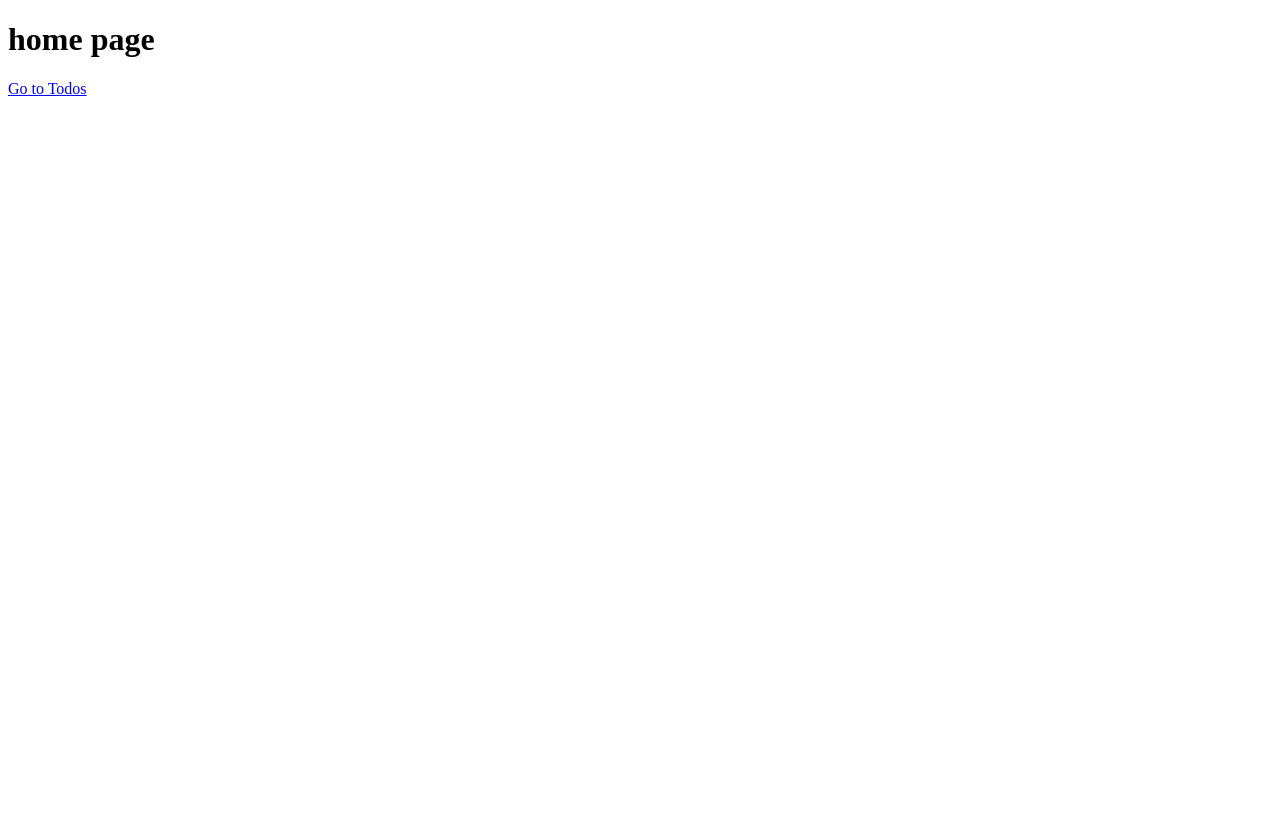
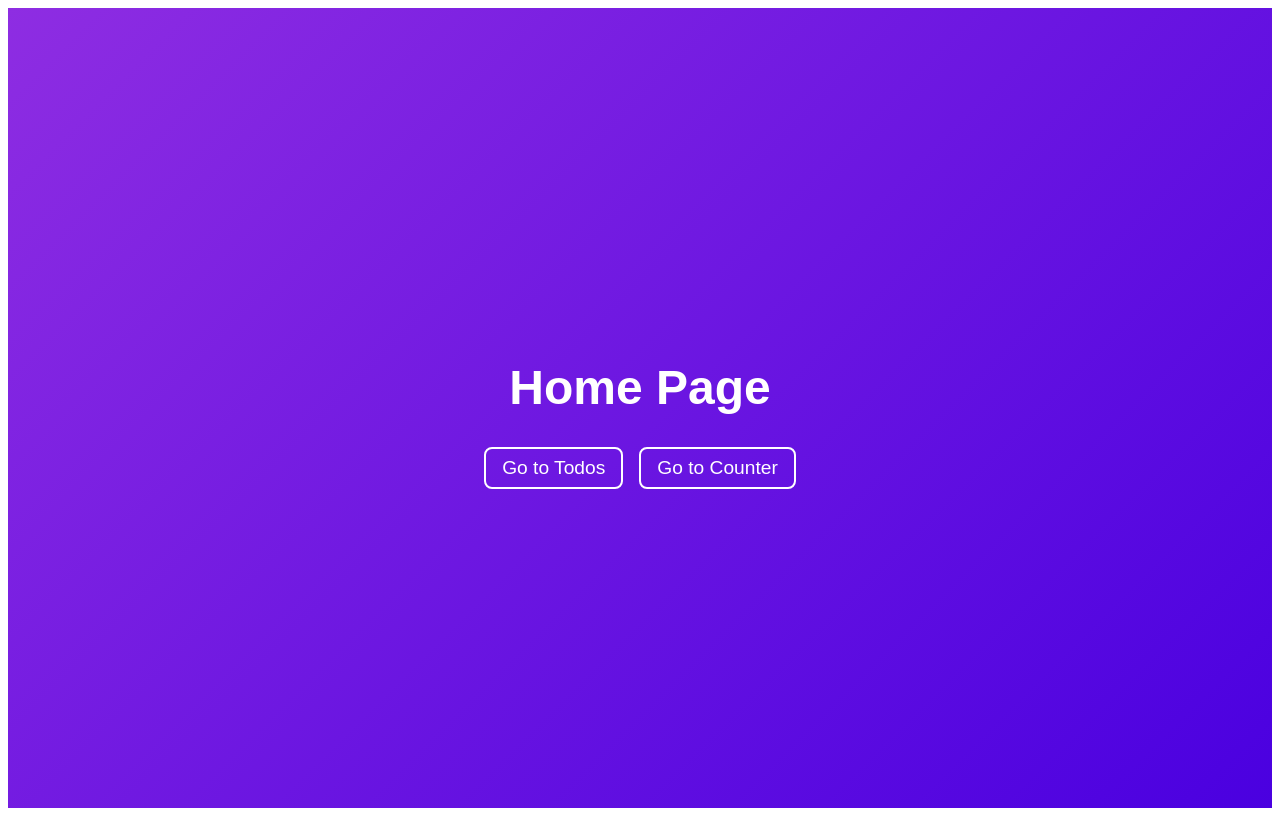
Before and after one commit to whatever1takes/todo-front, a Vue app: page / in a window 1280 px wide. Built offline with nearby package versions, Linux system fonts and the light colour scheme.

Commit message:
add Counter

```diff
--- /dev/null
+++ b/src/components/Counter.vue
@@ -0,0 +1,53 @@
+<script setup>
+
+import {useRouter} from "vue-router";
+
+const router = useRouter();
+
+const goBack = () => {
+  console.log('go back');
+  router.go(-1); // 使用 Vue Router 返回上一页
+}
+</script>
+
+<template>
+  <el-page-header @back="goBack">
+    <template #content>
+      <span class="text-large font-600 mr-3"> Title </span>
+    </template>
+  </el-page-header>
+</template>
+
+<style scoped>
+.page-container {
+  padding: 20px;
+  border: 1px solid #e0e0e0;
+  border-radius: 8px;
+  box-shadow: 0 2px 12px rgba(0, 0, 0, 0.1);
+}
+
+.el-page-header {
+  display: flex;
+  align-items: center;
+  padding: 20px 30px;
+  background-color: white;
+  border-bottom: 1px solid #e0e0e0;
+}
+
+.el-page-header__left {
+  display: flex;
+  align-items: center;
+  margin-right: 20px;
+}
+
+.el-page-header__title {
+  font-size: 16px;
+  color: #333;
+}
+
+.el-page-header__content {
+  font-size: 18px;
+  color: #666;
+  font-weight: bold;
+}
+</style>
--- a/src/components/Home.vue
+++ b/src/components/Home.vue
@@ -1,14 +1,82 @@
 <script setup>
-
 </script>
 
 <template>
-  <div>
-    <h1>home page</h1>
-    <router-link to="/todolist">Go to Todos</router-link>
+  <div class="home-container">
+    <h1 class="home-title">Home Page</h1>
+    <div class="links-container">
+      <router-link to="/todolist" class="link">Go to Todos</router-link>
+      <router-link to="/counter" class="link">Go to Counter</router-link>
+    </div>
   </div>
 </template>
 
 <style scoped>
+.home-container {
+  display: flex;
+  flex-direction: column;
+  align-items: center;
+  justify-content: center;
+  height: 100vh;
+  background: linear-gradient(135deg, #8e2de2, #4a00e0);
+  color: white;
+  font-family: 'Arial', sans-serif;
+  text-align: center;
+}
 
+.home-title {
+  font-size: 3rem;
+  margin-bottom: 2rem;
+  animation: fadeInDown 1s ease-out;
+}
+
+.links-container {
+  display: flex;
+  flex-direction: column;
+  gap: 1rem;
+}
+
+.link {
+  text-decoration: none;
+  color: white;
+  font-size: 1.2rem;
+  padding: 0.5rem 1rem;
+  border: 2px solid white;
+  border-radius: 8px;
+  transition: background-color 0.3s, color 0.3s;
+  animation: fadeInUp 1s ease-out;
+}
+
+.link:hover {
+  background-color: white;
+  color: #4a00e0;
+}
+
+@keyframes fadeInDown {
+  from {
+    opacity: 0;
+    transform: translateY(-20px);
+  }
+  to {
+    opacity: 1;
+    transform: translateY(0);
+  }
+}
+
+@keyframes fadeInUp {
+  from {
+    opacity: 0;
+    transform: translateY(20px);
+  }
+  to {
+    opacity: 1;
+    transform: translateY(0);
+  }
+}
+
+@media (min-width: 768px) {
+  .links-container {
+    flex-direction: row;
+  }
+}
 </style>
--- a/src/components/TodoList.vue
+++ b/src/components/TodoList.vue
@@ -1,5 +1,11 @@
 <template>
+  <el-page-header @back="goBack">
+    <template #content>
+      <span class="text-large font-600 mr-3"> TODO List </span>
+    </template>
+  </el-page-header>
   <div class="todo-app">
+
     <el-card class="todo-card" shadow="always" :body-style="{ padding: '20px' }" style="max-width: 480px">
       <template #header>
         <div class="todo-header">
@@ -32,7 +38,14 @@
 import {onMounted, ref} from 'vue'
 import axios from 'axios'
 import {ElMessage} from 'element-plus'
+import {useRouter} from "vue-router";
 
+const router = useRouter();
+
+const goBack = () => {
+  console.log('go back');
+  router.go(-1); // 使用 Vue Router 返回上一页
+}
 const axiosInstance = axios.create({
   baseURL: 'http://localhost:8080',
   timeout: 5000
@@ -95,12 +108,44 @@ onMounted(fetchTodos)
 </script>
 
 <style scoped>
+.page-container {
+  padding: 20px;
+  border: 1px solid #e0e0e0;
+  border-radius: 8px;
+  box-shadow: 0 2px 12px rgba(0, 0, 0, 0.1);
+}
+
+.el-page-header {
+  display: flex;
+  align-items: center;
+  padding: 20px 30px;
+  background-color: white;
+  border-bottom: 1px solid #e0e0e0;
+}
+
+.el-page-header__left {
+  display: flex;
+  align-items: center;
+  margin-right: 20px;
+}
+
+.el-page-header__title {
+  font-size: 16px;
+  color: #333;
+}
+
+.el-page-header__content {
+  font-size: 18px;
+  color: #666;
+  font-weight: bold;
+}
+
 .todo-app {
   display: flex;
   justify-content: center;
   align-items: center;
   height: 100vh;
-  background-color: #f0f2f5;
+  background-color: white;
   padding: 20px;
   box-sizing: border-box;
   font-family: -apple-system, BlinkMacSystemFont, "Segoe UI", Roboto, "Helvetica Neue", Arial, sans-serif, "Apple Color Emoji", "Segoe UI Emoji", "Segoe UI Symbol";
--- a/src/main.js
+++ b/src/main.js
@@ -1,9 +1,9 @@
-import 'element-plus/dist/index.css'
 
 import {createApp} from 'vue'
 import ElementPlus from 'element-plus'
 import App from './App.vue'
 import router from './router'
+import 'element-plus/dist/index.css'
 
 // createApp(App).mount('#app')
 const app = createApp(App)
--- a/src/router/index.js
+++ b/src/router/index.js
@@ -1,6 +1,7 @@
 import {createRouter, createWebHistory} from "vue-router";
 import Home from "../components/Home.vue";
 import TodoList from "../components/TodoList.vue";
+import Counter from "../components/Counter.vue";
 
 const routes = [
     {
@@ -12,6 +13,11 @@ const routes = [
         path: '/todoList',
         name: 'TodoList',
         component: TodoList,
+    },
+    {
+        path: '/counter',
+        name: 'Counter',
+        component: Counter,
     }
 ]
 
```
